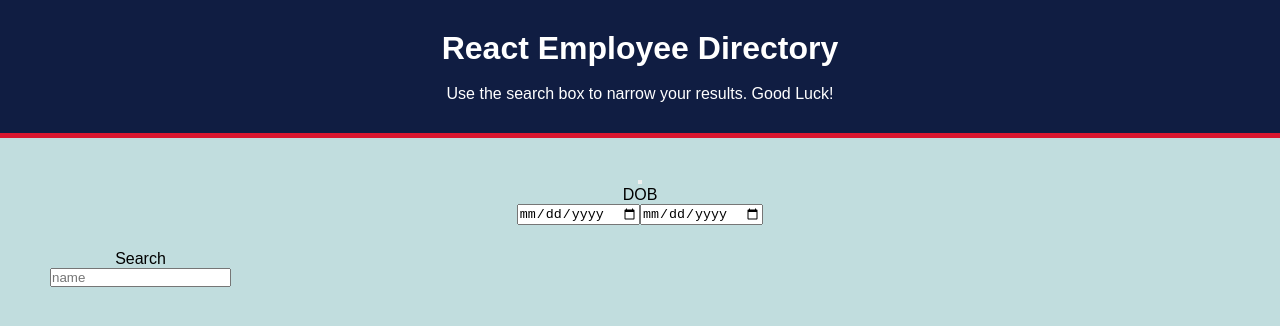
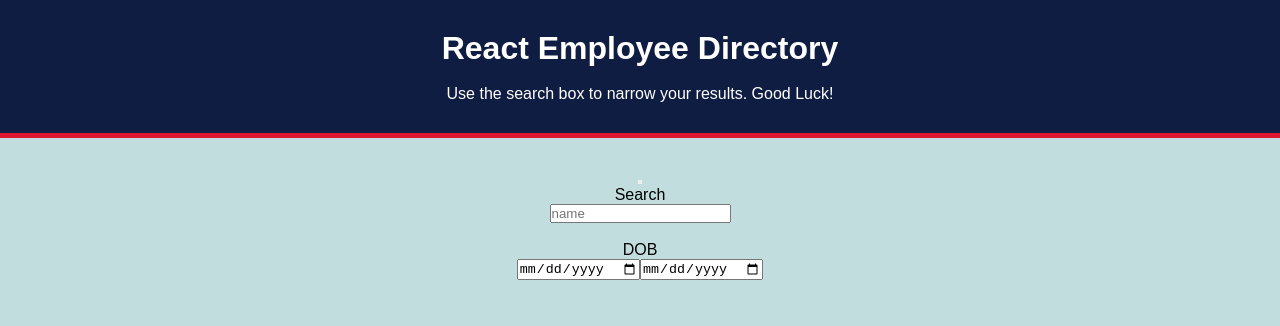
Before and after one commit to destish21/react19-employee-directory, a React (Create React App) app: page / in a window 1280 px wide. Shown: the top 326 px of the page. Built offline with nearby package versions, Linux system fonts and the light colour scheme; no server answers.

Commit message:
Updated imported files  Nav.js

```diff
--- a/src/components/Nav.js
+++ b/src/components/Nav.js
@@ -19,10 +19,10 @@ const Nav = () => {
       </button>
       <div className="collapse navbar-collapse row" id="navbarNav">
         <div className="input-group col-8">
+          <SearchName />
+        </div><br />
+        <div className=" input-group col-8">
           <SearchDOB />
-        </div>
-        <div className="search-area col-4">
-          <SearchName />
         </div>
       </div>
     </nav>
```
